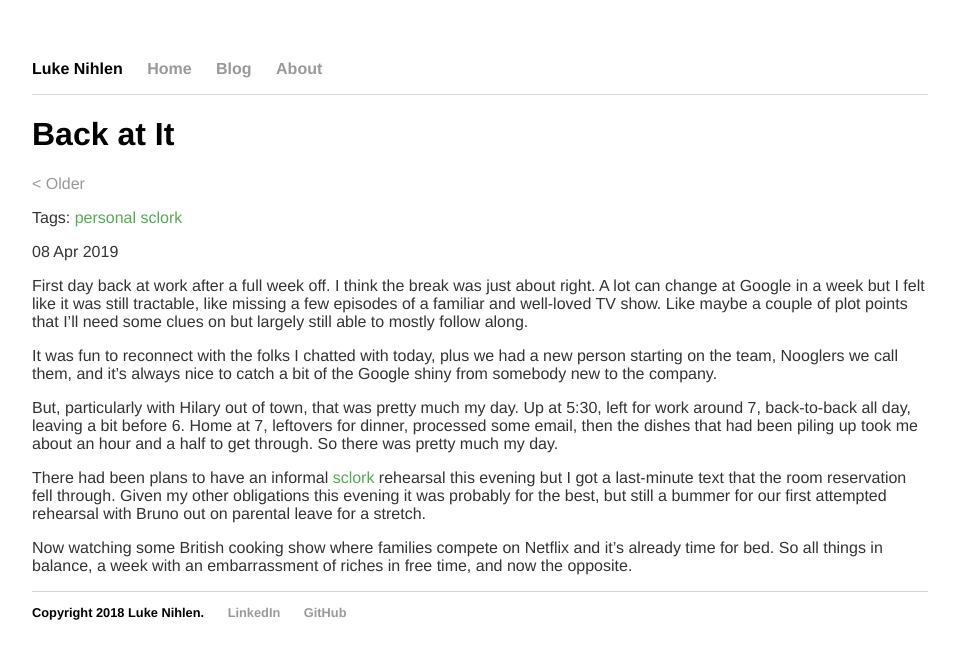
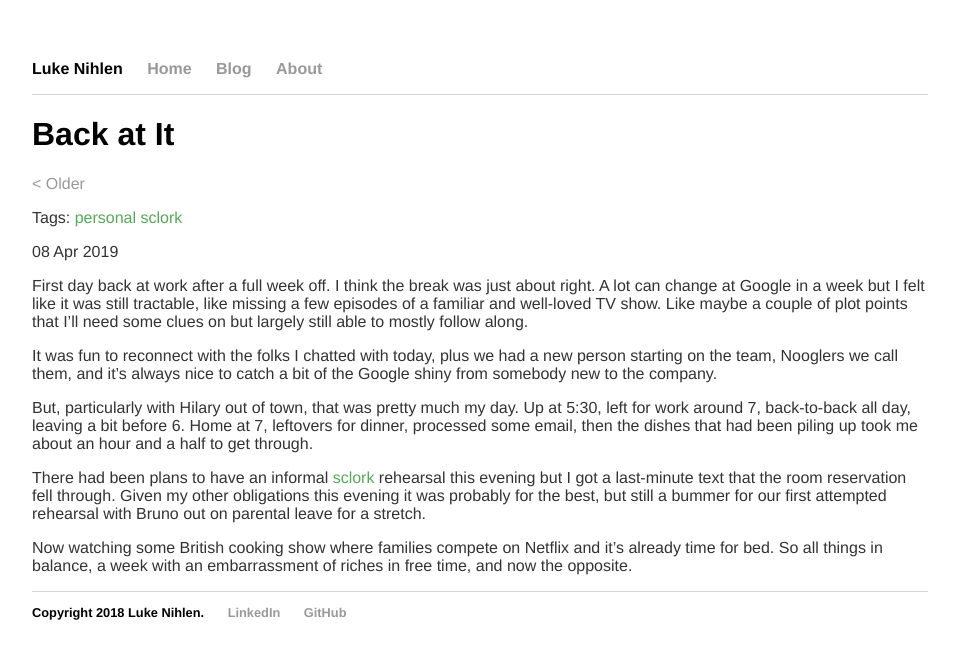
Before and after one commit to lnihlen/lnihlen.github.io, a Jekyll site: the page built from _posts/2019/04/2019-04-08-back-at-it.md, in a window 1280 px wide. Shown: the top 659 px of the page, without its empty margins (160-1119 px from the left). Built offline with Jekyll 4.4.1, drawn with Linux system fonts in a browser that asks for light colours.

Commit message:
remove double from last post

```diff
--- a/_posts/2019/04/2019-04-08-back-at-it.md
+++ b/_posts/2019/04/2019-04-08-back-at-it.md
@@ -18,8 +18,7 @@ catch a bit of the Google shiny from somebody new to the company.
 But, particularly with Hilary out of town, that was pretty much my day. Up at
 5:30, left for work around 7, back-to-back all day, leaving a bit before 6.
 Home at 7, leftovers for dinner, processed some email, then the dishes that had
-been piling up took me about an hour and a half to get through. So there was
-pretty much my day.
+been piling up took me about an hour and a half to get through.
 
 There had been plans to have an informal {% include tag_link.html tag="sclork" %}
 rehearsal this evening but I got a last-minute text that the room reservation
```
